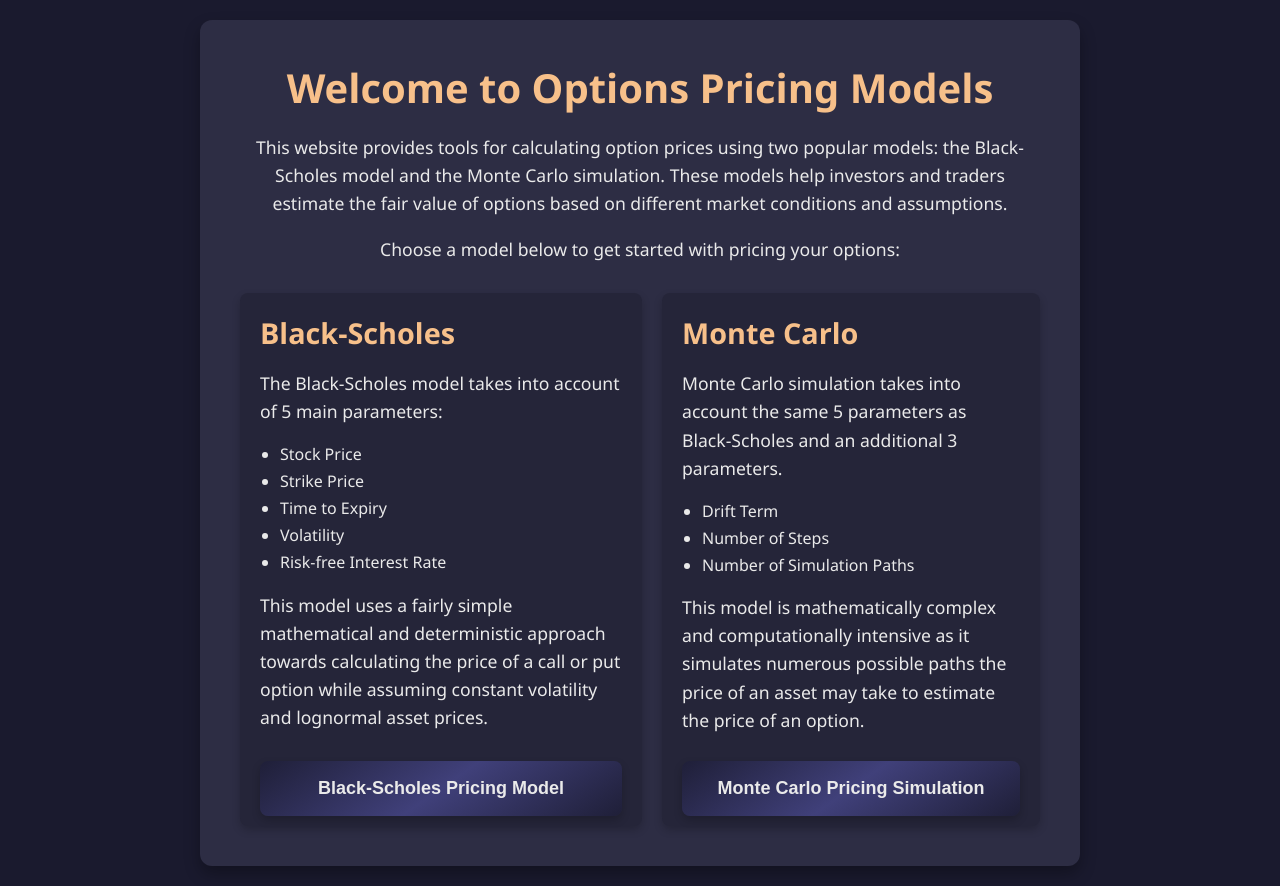
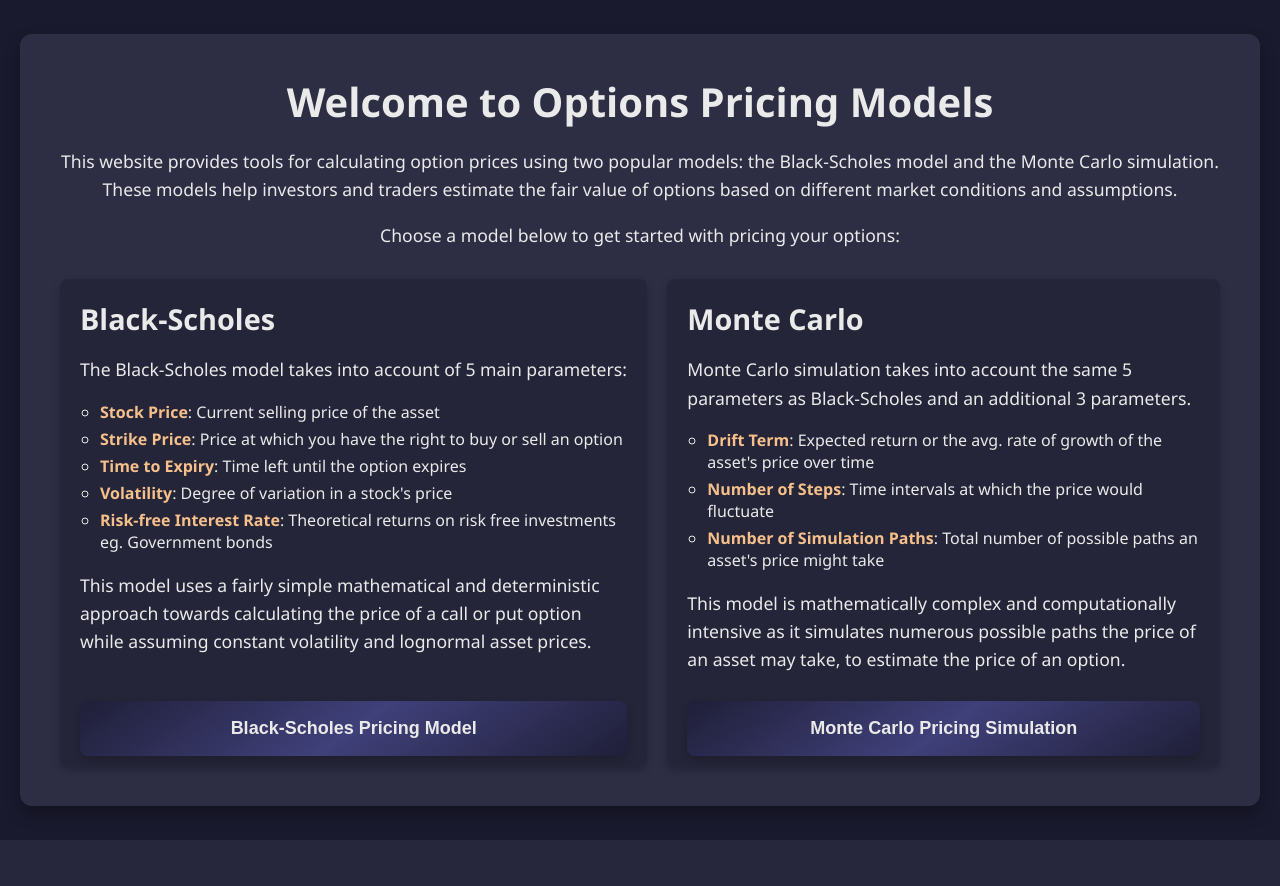
Before and after one commit to PrinceAJ17/OptionsPricing, a Flask app: page / in a window 1280 px wide. After the commit the page ends 840 px from the top, so only its background shows below. Run offline with Flask 3, Linux system fonts and the light colour scheme.

Commit message:
General updates to home page and heatmaps

```diff
--- a/app.py
+++ b/app.py
@@ -52,12 +52,12 @@
     else:
         return defaultValue
 
-def generateHeatMap(prices, stockrange, volrange, title, colorpal, filename):
+def generateHeatMap(prices, stockrange, volrange, colorpal, filename):
     plt.figure(figsize=(10,8))
     sns.heatmap(prices, cmap=colorpal, annot=True, xticklabels=np.round(stockrange, 2), yticklabels=np.round(volrange, 2), fmt=".2f")
-    plt.title(title)
-    plt.xlabel("Stock Price")
-    plt.ylabel("Volatility")
+    plt.title("\n $S_{{min}} = {0}, S_{{max}} = {1}$ \n $\sigma_{{min}} = {2}, \sigma_{{max}} = {3}$".format(stockrange[0], stockrange[-1], volrange[0], volrange[-1]))
+    plt.xlabel("Stock Price $(S)$")
+    plt.ylabel("Volatility $(\sigma)$")
     heatmap_path = os.path.join(app.config['HEATMAP_FOLDER'], filename)
     plt.savefig(heatmap_path)
     plt.close()
@@ -198,8 +198,8 @@
             call_prices[i, j] = callBL(stockPrice, X, T, r, vol)
             put_prices[i, j] = putBL(stockPrice, X, T, r, vol)
 
-    generateHeatMap(call_prices, stockRange, volRange, "Call Prices Heatmap",colorPalette, "call_prices_heatmap.png")
-    generateHeatMap(put_prices, stockRange, volRange, "Put Prices Heatmap",colorPalette,"put_prices_heatmap.png")
+    generateHeatMap(call_prices, stockRange, volRange, colorPalette, "call_prices_heatmap.png")
+    generateHeatMap(put_prices, stockRange, volRange, colorPalette,"put_prices_heatmap.png")
 
     return render_template(
         "BlackSL.html",
@@ -305,8 +305,8 @@
     call_heatmap_filename = 'call_prices_heatmap.png'
     put_heatmap_filename = 'put_prices_heatmap.png'
 
-    generateHeatMap(call_prices, stockRange, volRange, "Call Option Prices Heatmap", colorPalette, call_heatmap_filename)
-    generateHeatMap(put_prices, stockRange, volRange, "Put Option Prices Heatmap", colorPalette, put_heatmap_filename)
+    generateHeatMap(call_prices, stockRange, volRange, colorPalette, call_heatmap_filename)
+    generateHeatMap(put_prices, stockRange, volRange, colorPalette, put_heatmap_filename)
 
     return render_template(
         "BlackSL.html",
--- a/static/HomePage.css
+++ b/static/HomePage.css
@@ -9,6 +9,33 @@
     margin: 0;
     padding: 20px;
 }
+
+li{
+    list-style-type:circle;
+}
+
+header {
+    text-align: center;
+    margin-bottom: 30px;
+}
+
+h1 {
+    font-size: 2.5em;
+    margin-top: 0;
+    margin-bottom: 10px;
+    color: #eaeaea; /* Soft highlight color for the main title */
+}
+
+p {
+    font-size: 1.1em;
+    line-height: 1.6;
+}
+
+span {
+    color: #f7c08a; /* Replace with your desired color */
+    font-weight: bold; /* Optional: Make the text bold */
+}
+
 
 /* Updated button styles */
 button {
@@ -36,7 +63,6 @@
 
 /* Container and Header */
 .container {
-    max-width: 800px;
     width: 100%;
     background-color: #2d2d44; /* Slightly lighter dark background for contrast */
     padding: 40px;
@@ -44,22 +70,6 @@
     box-shadow: 0 8px 16px rgba(0, 0, 0, 0.3); /* Box shadow for depth */
 }
 
-header {
-    text-align: center;
-    margin-bottom: 30px;
-}
-
-h1 {
-    font-size: 2.5em;
-    margin-top: 0;
-    margin-bottom: 10px;
-    color: #f7c08a; /* Soft highlight color for the main title */
-}
-
-p {
-    font-size: 1.1em;
-    line-height: 1.6;
-}
 
 /* Models Section */
 .models {
@@ -79,7 +89,7 @@
 }
 
 .model h2 {
-    color: #f7c08a; /* Soft highlight color for the main title */
+    color: #eaeaea; /* Soft highlight color for the main title */
     font-size: 1.8em;
     margin-top: 0;
     margin-bottom: 10px;
--- a/templates/MonteC.html
+++ b/templates/MonteC.html
@@ -60,7 +60,7 @@
         <div class="GBMGraph">
             <h1>Simulation of paths</h1>
             <div class="info">
-                This model uses random sampling and a stochastic volatility model (General Brownian Motion)
+                This model uses random sampling and a stochastic volatility model (Geometric Brownian Motion)
                 to simulate the paths an asset's price might follow over time, allowing users to estimate the price
                 of options more dynamically compared to the deterministic Black-Scholes model.
             </div>
--- a/templates/index.html
+++ b/templates/index.html
@@ -26,11 +26,11 @@
                     <h2>Black-Scholes</h2>
                     <p>The Black-Scholes model takes into account of 5 main parameters:</p>
                     <ul>
-                        <li>Stock Price</li>
-                        <li>Strike Price</li>
-                        <li>Time to Expiry</li>
-                        <li>Volatility</li>
-                        <li>Risk-free Interest Rate</li>
+                        <li><span>Stock Price</span>: Current selling price of the asset</li>
+                        <li><span>Strike Price</span>: Price at which you have the right to buy or sell an option</li>
+                        <li><span>Time to Expiry</span>: Time left until the option expires</li>
+                        <li><span>Volatility</span>: Degree of variation in a stock's price</li>
+                        <li><span>Risk-free Interest Rate</span>: Theoretical returns on risk free investments eg. Government bonds</li>
                     </ul>
                     <p>This model uses a fairly simple mathematical and deterministic approach towards calculating
                         the price of a call or put option while assuming constant volatility and lognormal asset prices.
@@ -47,12 +47,12 @@
                         and an additional 3 parameters.
                     </p>
                     <ul>
-                        <li>Drift Term</li>
-                        <li>Number of Steps</li>
-                        <li>Number of Simulation Paths</li>
+                        <li><span>Drift Term</span>: Expected return or the avg. rate of growth of the asset's price over time</li>
+                        <li><span>Number of Steps</span>: Time intervals at which the price would fluctuate</li>
+                        <li><span>Number of Simulation Paths</span>: Total number of possible paths an asset's price might take</li>
                     </ul>
                     <p>This model is mathematically complex and computationally intensive as it simulates numerous possible paths
-                        the price of an asset may take to estimate the price of an option.
+                        the price of an asset may take, to estimate the price of an option.
                     </p>
                 </div>
                 <div class="routingButton">
```
Also changed, not shown: static/GBMgraph/gbm_graph.png, static/heatmaps/call_prices_heatmap.png, static/heatmaps/put_prices_heatmap.png.
